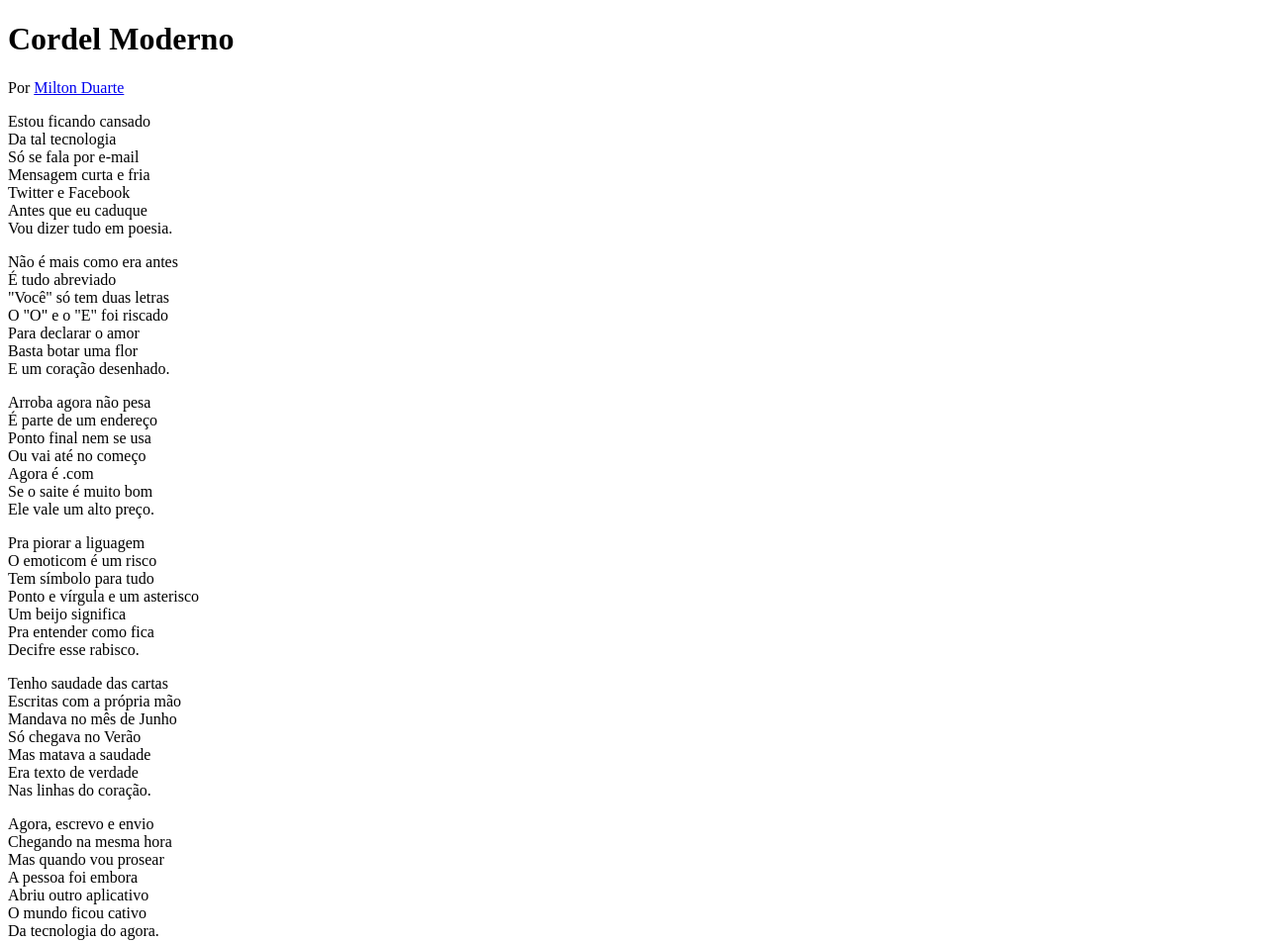
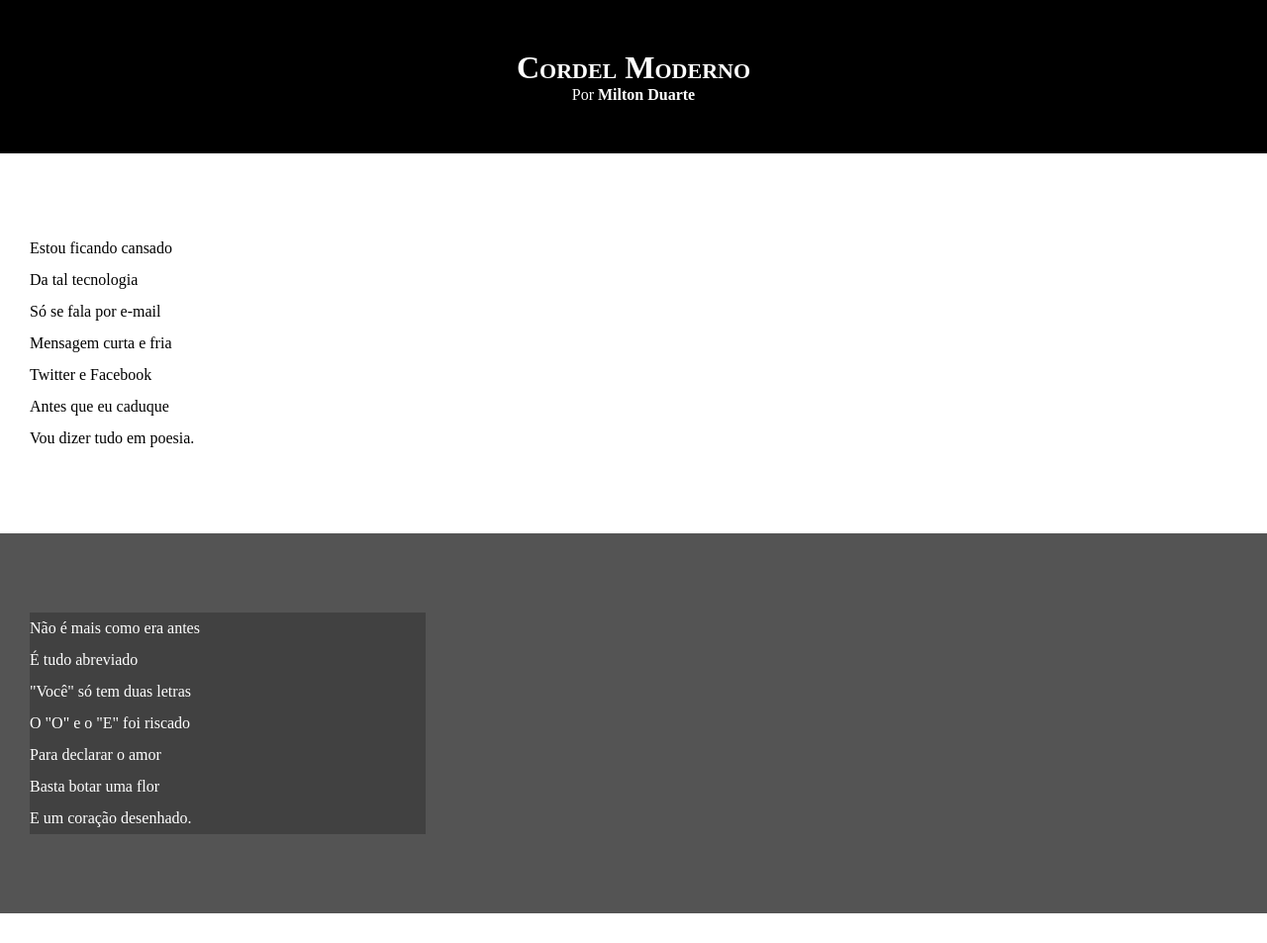
Before and after one commit to Alexandre-CES/projeto-cordel, a plain HTML site: page index.html in a window 1280 px wide. Shown: the top 953 px of the page at 99% size. Drawn offline with Linux system fonts and the light colour scheme.

Commit message:
Organização das caixas em CSS
Foi feito a organização básica de CSS e o formato base do site

```diff
--- a/index.html
+++ b/index.html
@@ -12,7 +12,7 @@
         <p>Por <a href="https://www.recantodasletras.com.br/poesias/3186743" target="_blank" rel="nofollow">Milton Duarte</a></p>
     </header>
 
-    <section>
+    <section class="normal">
         <p>
             Estou ficando cansado <br>
             Da tal tecnologia<br>
@@ -24,7 +24,7 @@
         </p>
     </section>
 
-    <section>
+    <section class="imagem">
         <p>
             Não é mais como era antes<br>
             É tudo abreviado<br>
@@ -36,7 +36,7 @@
         </p>
     </section>
 
-    <section>
+    <section class="normal">
         <p>
             Arroba agora não pesa<br>
             É parte de um endereço<br>
@@ -58,7 +58,7 @@
         </p>
     </section>
 
-    <section>
+    <section class="imagem">
         <p>
             Tenho saudade das cartas<br>
             Escritas com a própria mão<br>
@@ -70,7 +70,7 @@
         </p>
     </section>
 
-    <section>
+    <section class="normal">
         <p>
             Agora, escrevo e envio<br>
             Chegando na mesma hora<br>
--- a/style.css
+++ b/style.css
@@ -1 +1,65 @@
 @charset "UTF-8";
+
+*{
+    margin: 0px;
+    padding: 0px;
+}
+
+html, body{
+    min-height: 100vh;
+    background-color: darkgray;
+}
+
+header{
+    background-color: black;
+    color: white;
+    text-align: center;
+}
+
+header > h1{
+    padding: 50px 0px 0px 0px;
+    font-variant: small-caps;
+}
+
+header > p{
+    padding: 0px 0px 50px 0px;
+}
+
+a{
+    color: white;
+    text-decoration: none;
+    font-weight: bolder;
+}
+
+a:hover{
+    text-decoration: underline;
+}
+
+section{
+    padding-left: 30px;
+    padding-top: 10vh;
+    padding-bottom: 10vh;
+    line-height: 2em;
+}
+
+section.normal{
+    background-color: white;
+    color: black;
+}
+
+section.imagem{
+    background-color: rgba(0, 0, 0, 0.5);
+    color: white;
+}
+
+section.imagem > p{
+    background-color: rgba(0, 0, 0, 0.233);
+    width: 400px;
+}
+
+footer{
+    background-color: black;
+    text-align: center;
+    color: white;
+    padding: 10px;
+}
```
